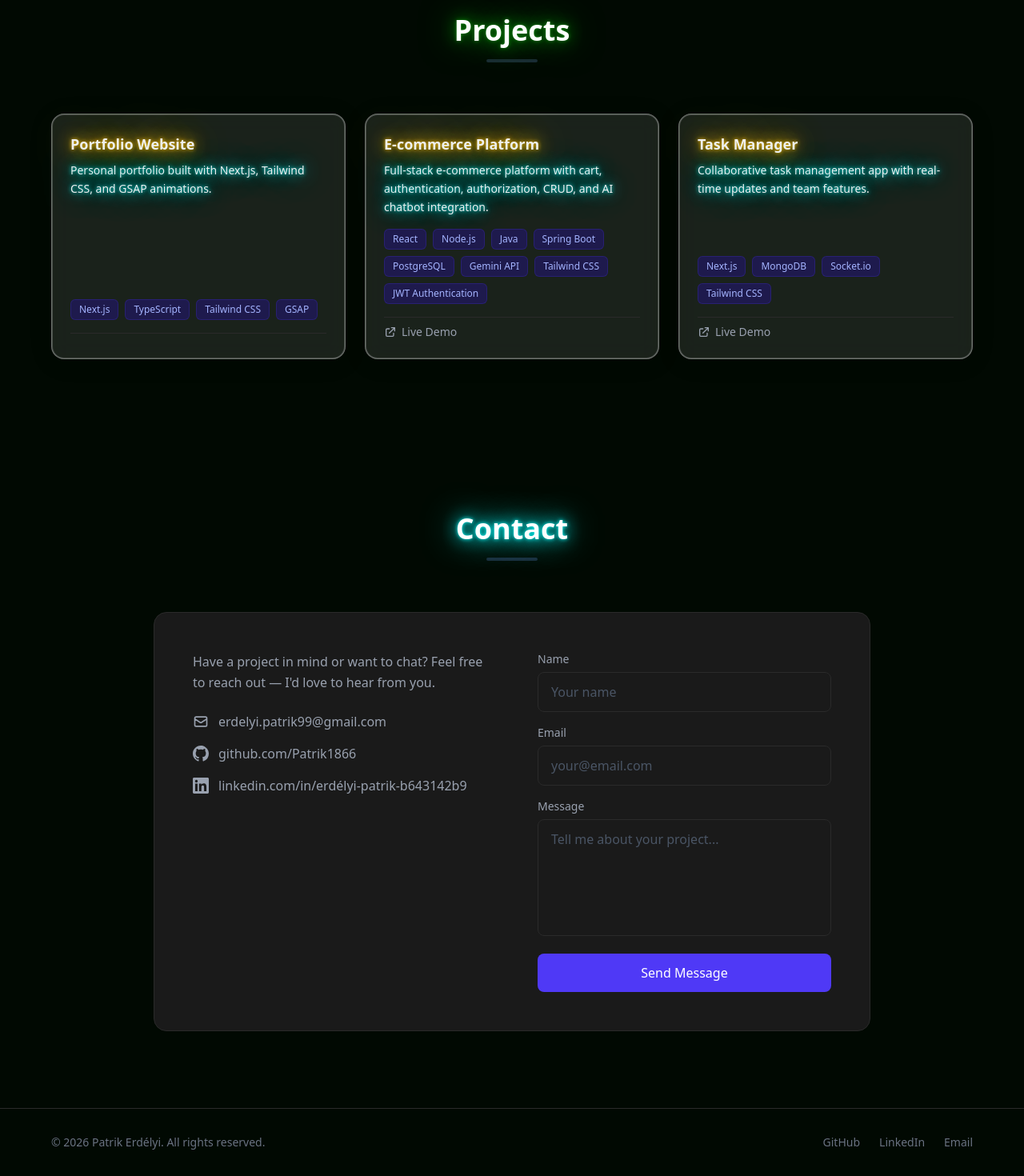
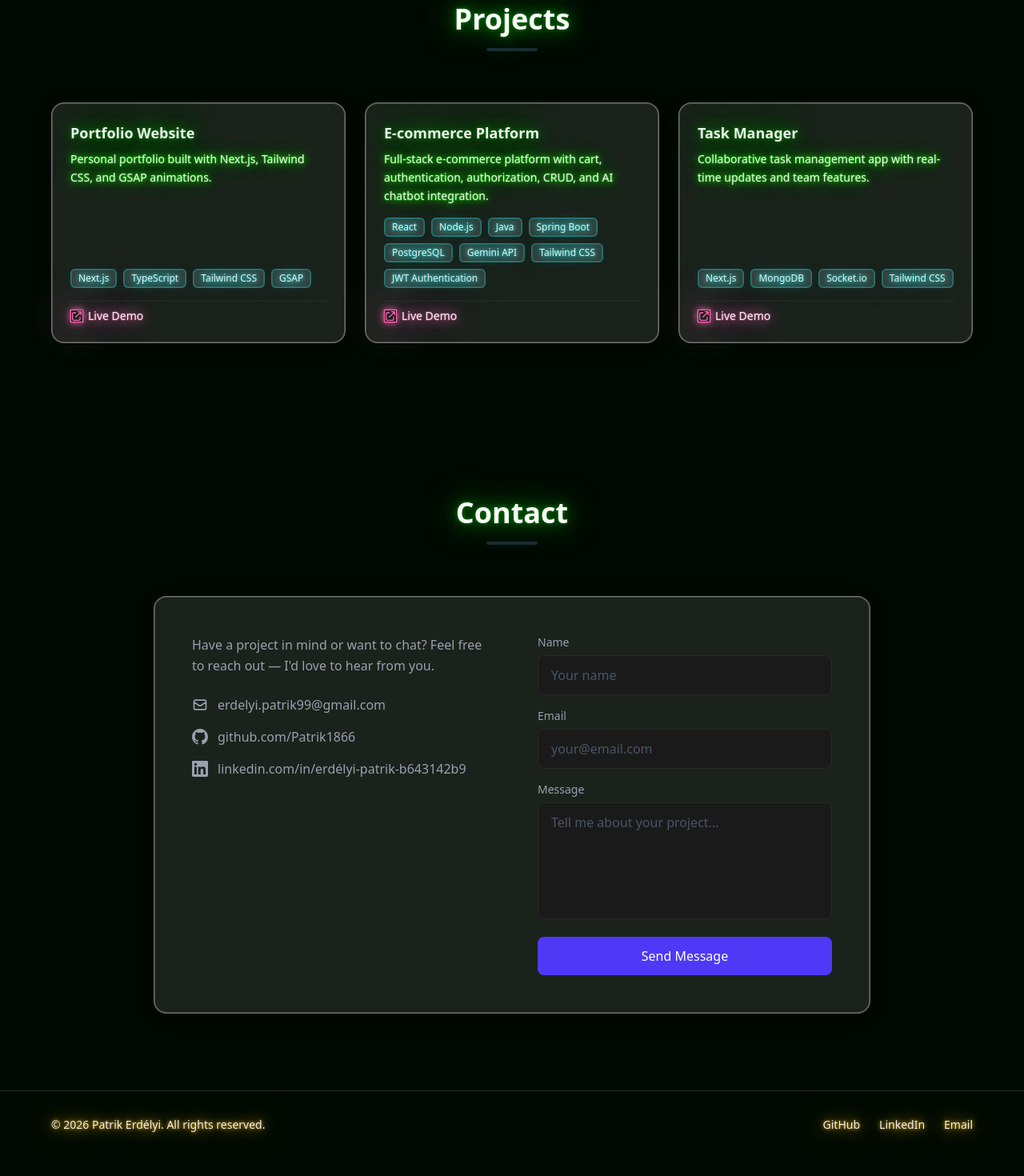
Before and after one commit to Patrik1866/portfolio, a Next.js app: page / in a window 1280 px wide. Shown: the part 2318-3788 px from the top of the page at 80% size. After the commit the page ends 3766 px from the top, so only its background shows below. Built offline with nearby package versions, Linux system fonts and the light colour scheme.

Commit message:
Some other changes about colors and tyles

```diff
--- a/app/components/Contact/Contact.tsx
+++ b/app/components/Contact/Contact.tsx
@@ -27,12 +27,12 @@ export default function Contact() {
   return (
     <section id="contact" className="py-24 px-6">
       <div className="max-w-6xl mx-auto">
-        <h2 className="text-3xl md:text-4xl font-bold text-white neon-cyan mb-4 text-center">
+        <h2 className="text-3xl md:text-4xl font-bold text-white neon-dark-green mb-4 text-center">
           Contact
         </h2>
         <div className="w-16 h-1 bg-gray-800 mx-auto mb-16 rounded-full" />
 
-        <div className="grid md:grid-cols-2 gap-16 items-start max-w-4xl mx-auto bg-[#1a1a1a] border border-[#2a2a2a] rounded-2xl p-12">
+        <div className="grid md:grid-cols-2 gap-16 items-start max-w-4xl mx-auto glass-tile rounded-2xl p-12">
           {/* Info */}
           <div className="space-y-6">
             <p className="text-gray-400 leading-relaxed">
--- a/app/components/Footer/Footer.tsx
+++ b/app/components/Footer/Footer.tsx
@@ -1,14 +1,14 @@
 export default function Footer() {
   return (
     <footer className="py-8 px-6 border-t border-[#2a2a2a]">
-      <div className="max-w-6xl mx-auto flex flex-col md:flex-row items-center justify-between gap-4 text-sm text-gray-500">
+      <div className="max-w-6xl mx-auto flex flex-col md:flex-row items-center justify-between gap-4 text-sm neon-amber">
         <p>© {new Date().getFullYear()} Patrik Erdélyi. All rights reserved.</p>
         <div className="flex items-center gap-6">
           <a
             href="https://github.com/Patrik1866"
             target="_blank"
             rel="noopener noreferrer"
-            className="hover:text-gray-300 transition-colors"
+            className="neon-amber transition-colors"
           >
             GitHub
           </a>
@@ -16,13 +16,13 @@ export default function Footer() {
             href="https://www.linkedin.com/in/erd%C3%A9lyi-patrik-b643142b9/"
             target="_blank"
             rel="noopener noreferrer"
-            className="hover:text-gray-300 transition-colors"
+            className="neon-amber transition-colors"
           >
             LinkedIn
           </a>
           <a
             href="mailto:erdelyi.patrik99@gmail.com"
-            className="hover:text-gray-300 transition-colors"
+            className="neon-amber transition-colors"
           >
             Email
           </a>
--- a/app/components/ProjectCard/ProjectCard.tsx
+++ b/app/components/ProjectCard/ProjectCard.tsx
@@ -8,10 +8,10 @@ export default function ProjectCard({ project }: ProjectCardProps) {
   return (
     <div className="glass-tile rounded-2xl p-6 flex flex-col gap-4 hover:border-indigo-500/50 transition-colors duration-300">
       <div>
-        <h3 className="neon-amber font-semibold text-lg mb-2">
+        <h3 className="neon-dark-green font-semibold text-lg mb-2">
           {project.title}
         </h3>
-        <p className="neon-cyan text-sm leading-relaxed">
+        <p className="neon-text text-sm leading-relaxed">
           {project.description}
         </p>
       </div>
@@ -20,7 +20,7 @@ export default function ProjectCard({ project }: ProjectCardProps) {
         {project.tech.map((t) => (
           <span
             key={t}
-            className="px-2.5 py-1 bg-indigo-950 border border-indigo-800/40 text-indigo-300 text-xs rounded-md"
+            className="px-2.5 py-1 glass-project neon-cyan text-xs rounded-md"
           >
             {t}
           </span>
@@ -46,10 +46,10 @@ export default function ProjectCard({ project }: ProjectCardProps) {
             href={project.liveUrl}
             target="_blank"
             rel="noopener noreferrer"
-            className="text-sm text-gray-400 hover:text-white transition-colors flex items-center gap-1.5"
+            className="text-sm neon-pink transition-colors flex items-center gap-1.5"
           >
             <svg
-              className="w-4 h-4"
+              className="w-4 h-4 neon-pink"
               fill="none"
               stroke="currentColor"
               viewBox="0 0 24 24"
--- a/app/components/Skills/Skills.tsx
+++ b/app/components/Skills/Skills.tsx
@@ -15,14 +15,14 @@ export default function Skills() {
               key={cat.category}
               className="glass-tile rounded-2xl p-6"
             >
-              <h3 className="neon-amber font-semibold text-sm uppercase tracking-widest mb-5">
+              <h3 className="neon-dark-green font-semibold text-sm uppercase tracking-widest mb-5">
                 {cat.category}
               </h3>
               <div className="flex flex-wrap gap-2">
                 {cat.skills.map((skill) => (
                   <span
                     key={skill.name}
-                    className="px-3 py-1.5 bg-[#0f0f0f] border border-[#2a2a2a] text-gray-300 text-sm rounded-md"
+                    className="px-3 py-1.5 glass-skill neon-cyan text-sm rounded-md"
                   >
                     {skill.name}
                   </span>
--- a/app/data/Projects.ts
+++ b/app/data/Projects.ts
@@ -14,6 +14,7 @@ export const projects: Project[] = [
     description:
       "Personal portfolio built with Next.js, Tailwind CSS, and GSAP animations.",
     tech: ["Next.js", "TypeScript", "Tailwind CSS", "GSAP"],
+    liveUrl: "https://portfolio.project-dev-preview.com",
   },
   {
     id: 2,
--- a/app/globals.css
+++ b/app/global.scss
@@ -81,6 +81,14 @@ body {
     0 0 2px #ff69b4,
     0 0 15px #ff69b4,
     0 0 30px #ff69b4;
+  & svg {
+    color: #ff69b4;
+    box-shadow:
+      0 0 1px #ff69b4,
+      0 0 10px #ff69b4,
+      0 0 50px #ff69b4,
+      inset 0 0 0 1px #ff69b4;
+  }
 }
 
 .neon-purple {
@@ -130,6 +138,19 @@ body {
   transition: all 0.3s ease;
 }
 
+.glass-skill,
+.glass-project {
+  background: rgba(255, 255, 255, 0.1);
+  backdrop-filter: blur(12px);
+  -webkit-backdrop-filter: blur(12px);
+  border: none;
+  box-shadow:
+    0 4px 30px rgba(0, 0, 0, 0.1),
+    inset 0 0 0 1px rgba(10, 232, 239, 0.2),
+    inset 0 0 0 2px rgba(10, 232, 239, 0.2);
+  transition: all 0.3s ease;
+}
+
 .app-shell {
   position: relative;
   z-index: 0;
--- a/app/layout.tsx
+++ b/app/layout.tsx
@@ -1,6 +1,6 @@
 import type { Metadata, Viewport } from "next";
 import { Geist, Geist_Mono } from "next/font/google";
-import "./globals.css";
+import "./global.scss";
 
 const geistSans = Geist({
   variable: "--font-geist-sans",
--- a/package.json
+++ b/package.json
@@ -12,7 +12,8 @@
     "gsap": "^3.14.2",
     "next": "16.1.1",
     "react": "19.2.3",
-    "react-dom": "19.2.3"
+    "react-dom": "19.2.3",
+    "sass": "^1.99.0"
   },
   "devDependencies": {
     "@tailwindcss/postcss": "^4",
```
Also changed, not shown: 1 other file (tests, documents, lock files or other folders).
